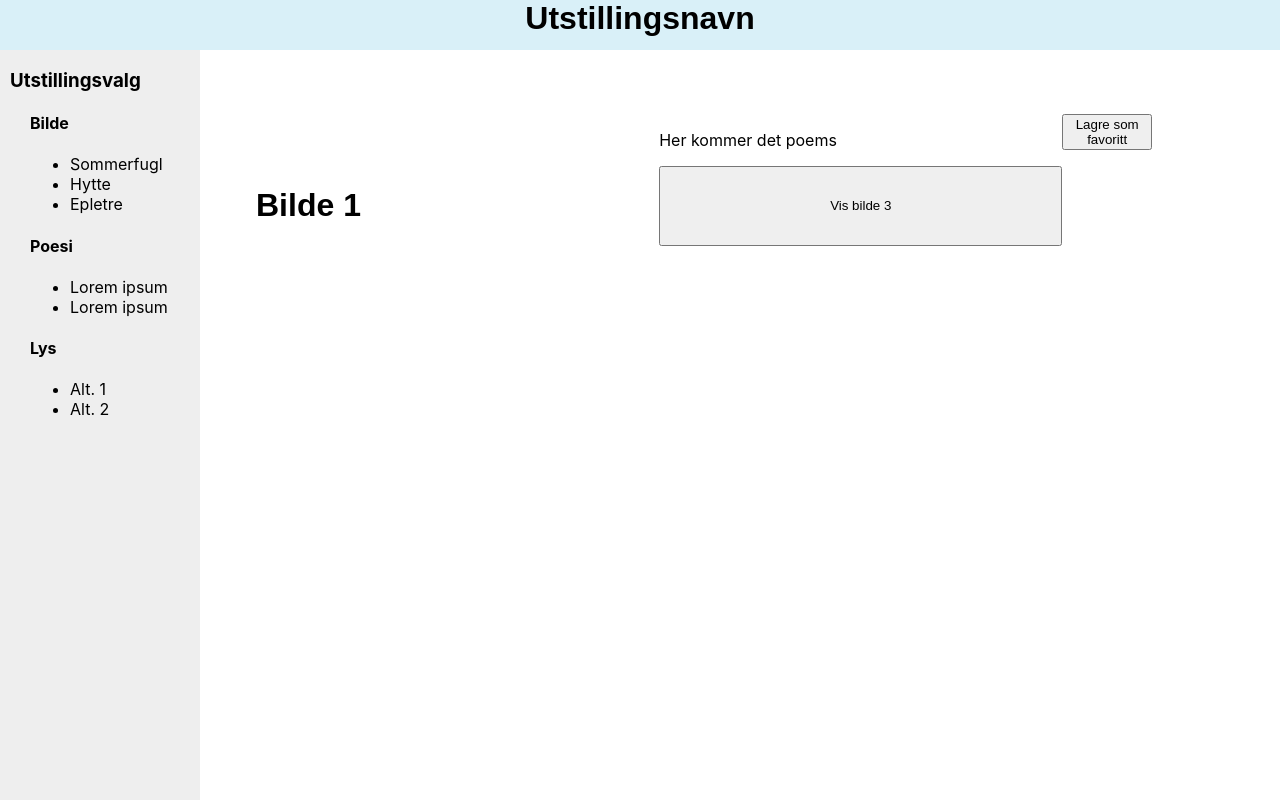
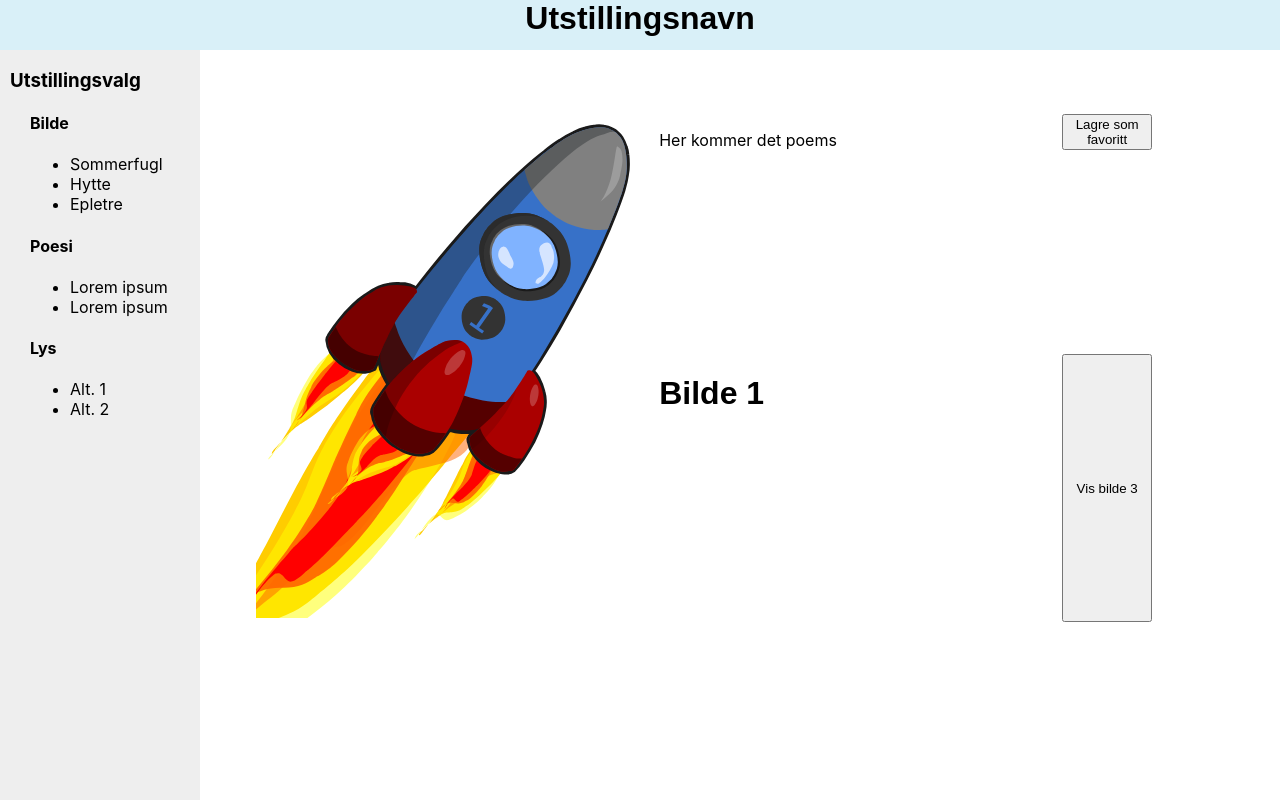
Before and after one commit to SimenSverdrup/Webutvikling-prosjekt2, a React (Create React App) app: page / in a window 1280 px wide. Built offline with nearby package versions, Linux system fonts and the light colour scheme.

Commit message:
added image functionality

```diff
--- a/src/components/GridContainer.tsx
+++ b/src/components/GridContainer.tsx
@@ -18,7 +18,7 @@ export default function GridContainer() {
 
     <div id="grid_container">
 
-        {/*<GridSvg />*/}
+        <GridSvg />
         <GridPoem />
         <Gallery img={imgChoice} />
         <button onClick={() => setImgChoice(3)}>Vis bilde 3</button>
--- a/src/components/GridSvg.tsx
+++ b/src/components/GridSvg.tsx
@@ -3,13 +3,8 @@ import React from 'react';
 export default function GridSvg() {
     return (
         <div id="grid_svg">
-            <svg width="300" height="200" background-color="white">
-                <rect id="house" width="100" height="60" x="100" y="120" />
-                <rect width="5" height="200" x="0" y="0" />
-                <rect width="5" height="200" x="295" y="0" />
-                <rect width="300" height="5" x="0" y="195" />
-                <rect width="300" height="5" x="0" y="0" />
-            </svg>
+
+            <img src={process.env.PUBLIC_URL + 'Contents/SVG/9va-rocket-blue-and-red.svg'} />
         </div>
     )
 }
```
